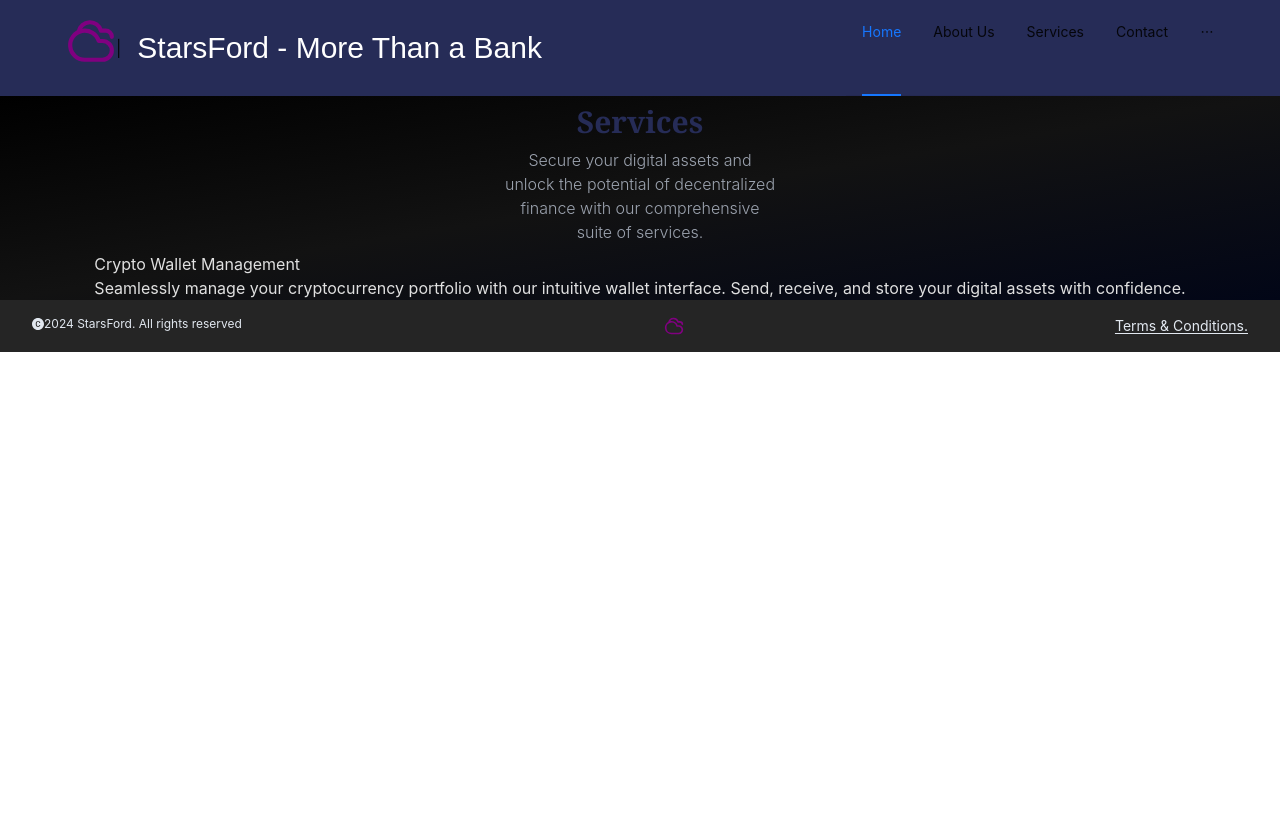
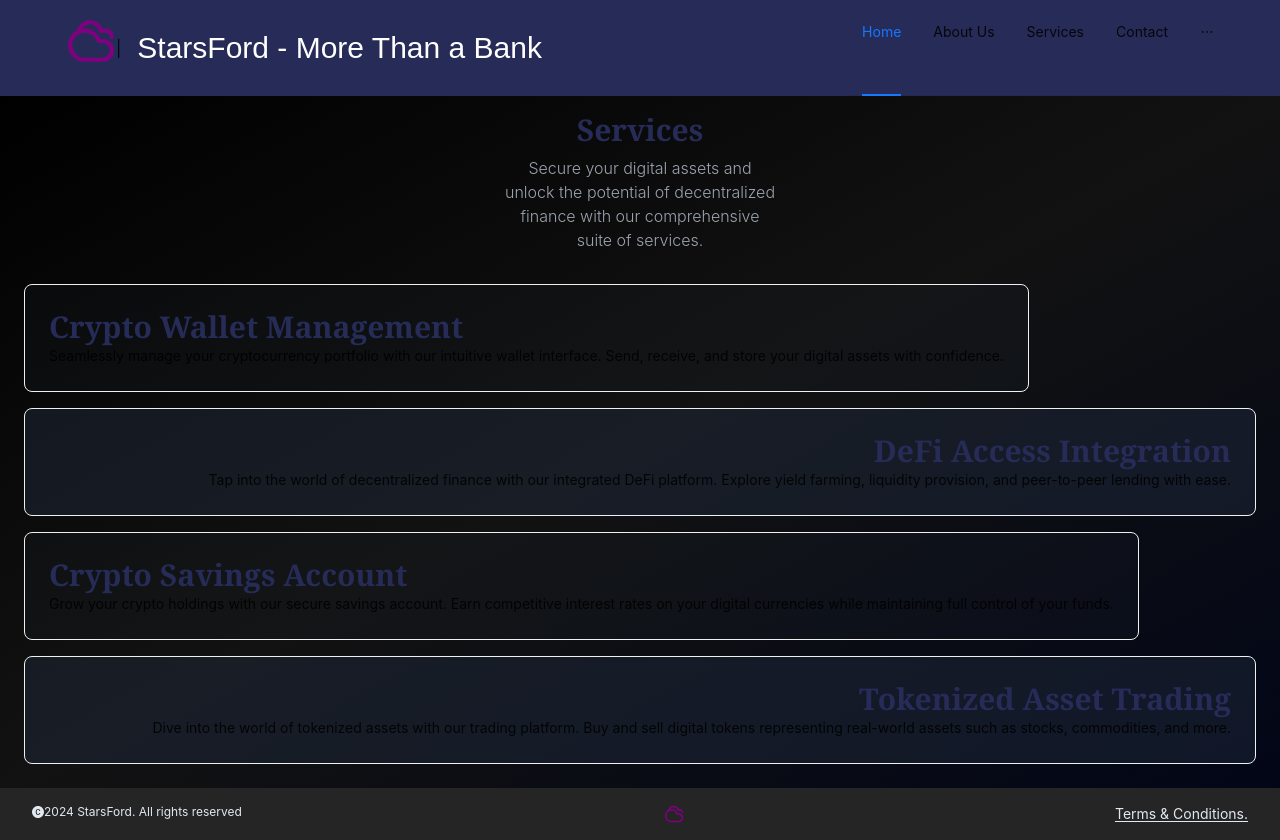
Before and after one commit to darlanZero/Cloud-App-Bank, a React (Vite) app in the folder Web/: page /services in a window 1280 px wide. Before the commit the page ends 800 px from the top, so only its background shows below. Built offline with nearby package versions, Linux system fonts and the light colour scheme.

Commit message:
services pae updated succesfully

```diff
--- a/Web/src/pages/index/Services.tsx
+++ b/Web/src/pages/index/Services.tsx
@@ -1,8 +1,11 @@
+import { Card } from "antd"
+
 export const Services = () => {
   return (
     <>
+        <div className="h-full w-full flex flex-col gap-2 p-2 items-center">
             <div className="flex items-center text-center flex-col gap-2 p-2 w-72">
-            <div className="space-y-2">
+                <div className="space-y-2 flex flex-col items-center text-center ">
                     <h1 className="text-3xl text-dark-theme-terciary font-extrabold font-serif">
                         Services
                     </h1>
@@ -12,13 +15,53 @@
                     </p>
                 </div>
             </div>
-
-        <div className="flex text-left flex-col">
-            <h1>Crypto Wallet Management</h1>
+            <div className="w-full p-2 gap-2">
+                <div className="flex text-left flex-col p-2 w-fit">
+                    <Card className="bg-slate-800/15">
+                        <h1 className="text-3xl text-dark-theme-terciary font-extrabold font-serif">Crypto Wallet Management</h1>
 
                         <p>
                             Seamlessly manage your cryptocurrency portfolio with our intuitive wallet interface. Send, receive, and store your digital assets with confidence.
                         </p>
+                    </Card>
+                </div>
+
+                <div className="flex text-right flex-col p-2">
+                    <Card className="bg-slate-800/50">
+                        <h1 className="text-3xl text-dark-theme-terciary font-extrabold font-serif">
+                            DeFi Access Integration
+                        </h1>
+
+                        <p>
+                            Tap into the world of decentralized finance with our integrated DeFi platform. Explore yield farming, liquidity provision, and peer-to-peer lending with ease.
+                        </p>
+                    </Card>
+                </div>
+
+                <div className="flex text-left flex-col p-2 w-fit">
+                    <Card className="bg-slate-800/15">
+                        <h1 className="text-3xl text-dark-theme-terciary font-extrabold font-serif">
+                            Crypto Savings Account
+                        </h1>
+
+                        <p>
+                            Grow your crypto holdings with our secure savings account. Earn competitive interest rates on your digital currencies while maintaining full control of your funds.
+                        </p>
+                    </Card>
+                </div>
+
+                <div className="flex text-right flex-col p-2">
+                    <Card className="bg-slate-800/50">
+                        <h1 className="text-3xl text-dark-theme-terciary font-extrabold font-serif">
+                            Tokenized Asset Trading
+                        </h1>
+
+                        <p>
+                            Dive into the world of tokenized assets with our trading platform. Buy and sell digital tokens representing real-world assets such as stocks, commodities, and more.
+                        </p>
+                    </Card>
+                </div>
+            </div>
         </div>
     </>
   )
```
Lines whose indentation alone changed are shown as unchanged.
